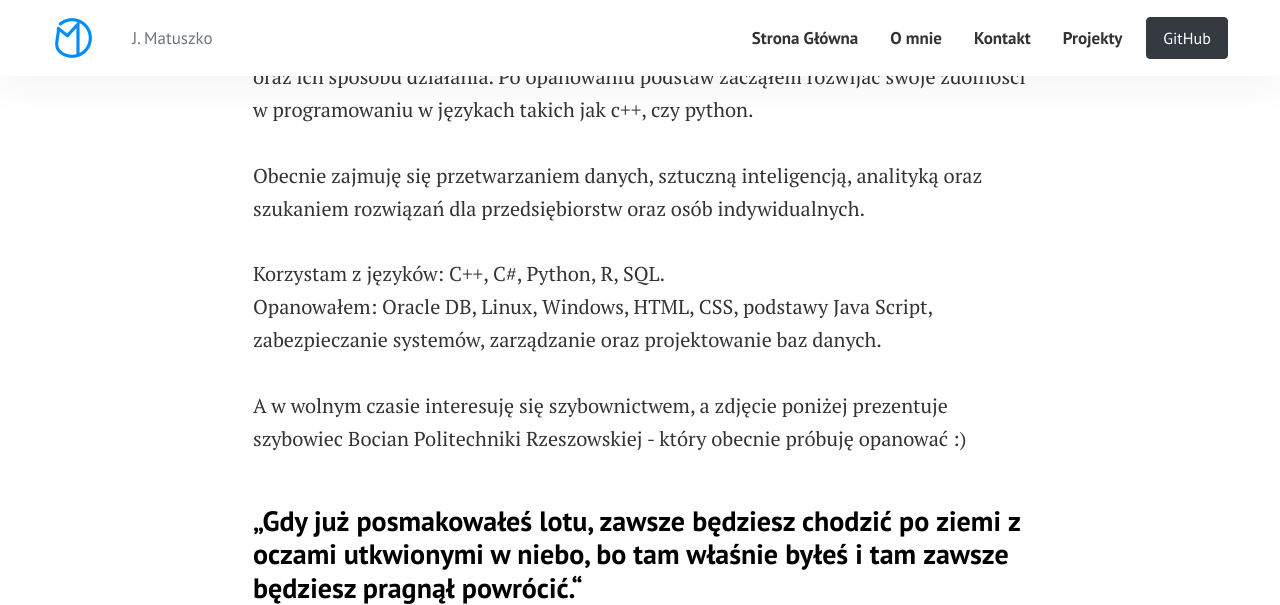
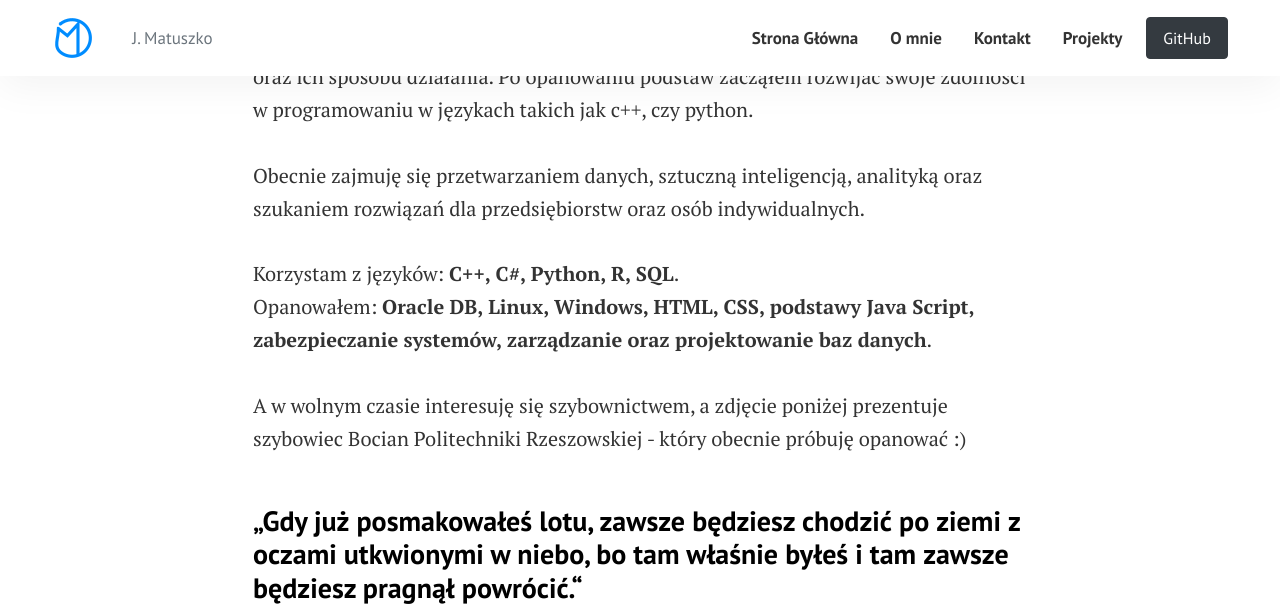
Before and after one commit to matuszko/matuszko.github.io, a Jekyll site: the page built from pages/about.md, in a window 1280 px wide and 900 px high, scrolled down 959 px, cut to the strip 0-605 px from the top of the window. Built offline with Jekyll 4.4.1, drawn with Linux system fonts in a browser that asks for light colours.

Commit message:
Update about.md

```diff
--- a/pages/about.md
+++ b/pages/about.md
@@ -11,13 +11,13 @@ systemów oraz ich sposobu działania. Po opanowaniu podstaw zacząłem rozwija
 <br><br>
 Obecnie zajmuję się przetwarzaniem danych, sztuczną inteligencją, analityką oraz szukaniem rozwiązań dla przedsiębiorstw oraz osób indywidualnych.
 <br><br>
-Korzystam z języków: C++, C#, Python, R, SQL.
+Korzystam z języków: <b>C++, C#, Python, R, SQL</b>.
 <br>
-Opanowałem: Oracle DB, Linux, Windows, HTML, CSS, podstawy Java Script, zabezpieczanie systemów, zarządzanie oraz projektowanie baz danych.
+Opanowałem: <b>Oracle DB, Linux, Windows, HTML, CSS, podstawy Java Script, zabezpieczanie systemów, zarządzanie oraz projektowanie baz danych</b>.
 <br><br>
 A w wolnym czasie interesuję się szybownictwem, a zdjęcie poniżej prezentuje szybowiec Bocian Politechniki Rzeszowskiej - który obecnie próbuję opanować :)
 <h3>„Gdy już posmakowałeś lotu, zawsze będziesz chodzić po ziemi z oczami utkwionymi w niebo, bo tam właśnie byłeś i tam zawsze będziesz pragnął powrócić.“
 </h3>
 Leonardo da Vinci
 <br><br>
-<img src="{{site.baseurl}}/assets/images/szybowiec.jpg">
+<img src="/assets/images/szybowiec.jpg">
```
